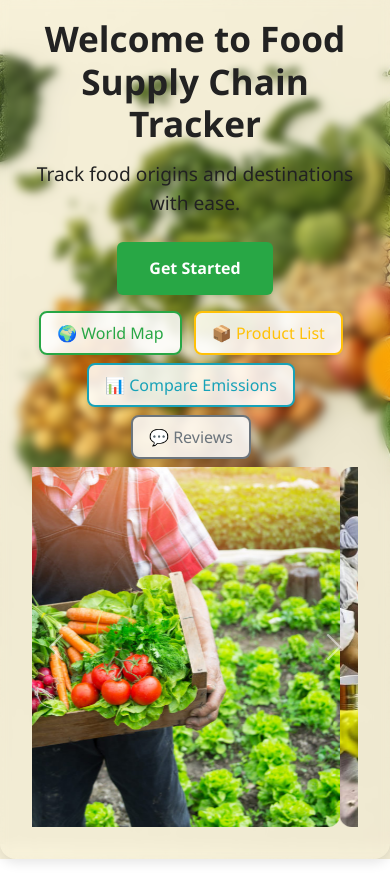
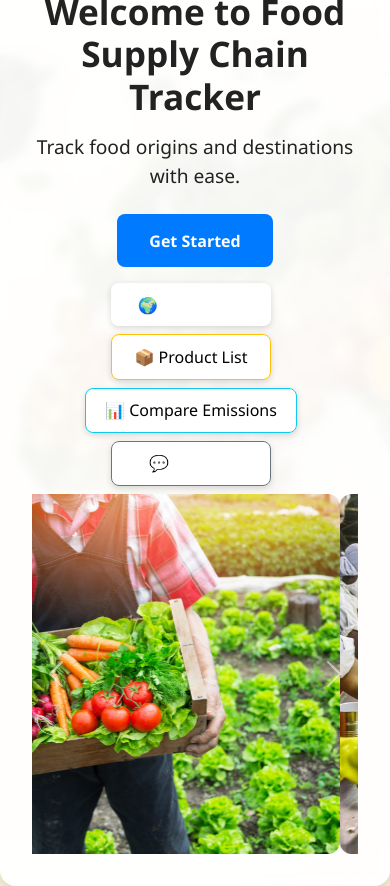
Before and after one commit to nuyemlc/Food-Supply-Chain-Tracker-, a plain HTML site: page Frontend/index.html in a window 390 px wide. Before the commit the page ends 859 px from the top, so only its background shows below. Drawn offline with nearby package versions, Linux system fonts and the light colour scheme.

Commit message:
Changed colours of button & resized them appropriately

```diff
--- a/Frontend/index.html
+++ b/Frontend/index.html
@@ -14,10 +14,10 @@
       <p>Track food origins and destinations with ease.</p>
       <a href="worldmap.html" class="btn btn-primary">Get Started</a>
       <div class="nav-buttons">
-        <a href="worldmap.html" class="btn btn-outline-primary">🌍 World Map</a>
-        <a href="productlist.html" class="btn btn-outline-warning">📦 Product List</a>
-        <a href="compare.html" class="btn btn-outline-info">📊 Compare Emissions</a>
-        <a href="reviews.html" class="btn btn-outline-secondary">💬 Reviews</a>
+        <a href="worldmap.html" class="btn btn-primary">🌍 World Map</a>
+        <a href="productlist.html" class="btn btn-warning">📦 Product List</a>
+        <a href="compare.html" class="btn btn-info">📊 Compare Emissions</a>
+        <a href="reviews.html" class="btn btn-secondary">💬 Reviews</a>
       </div>
     </div>
 
--- a/Frontend/styles.css
+++ b/Frontend/styles.css
@@ -10,6 +10,7 @@ body {
   align-items: center;
   justify-content: center;
 }
+
 .hero {
   max-width: 1200px;
   width: 100%;
@@ -19,13 +20,12 @@ body {
   align-items: center;
   flex-wrap: wrap;
 
-    background-color: rgba (255,255,255,0.95);
+  background-color: rgba(255,255,255,0.95);
   border-radius: 16px;
   box-shadow: 0 4px 12px rgba(0,0,0,0.1);
   backdrop-filter: blur(5px);
 }
 
-    /* Text & button column */
 .hero-content {
   flex: 1;
   min-width: 300px;
@@ -43,21 +43,41 @@ body {
   font-size: 1.2rem;
 }
 
-
 .btn-primary {
-    background-color: #28a745;
+  background-color: #007bff;
   color: #fff;
   border: none;
   padding: 0.9rem 2rem;
   font-weight: 600;
   margin-bottom: 1rem;
+  border-radius: 8px;
+  transition: all 0.3s ease;
+}
+
+.btn-primary:hover {
+  background-color: #0056b3;
+  box-shadow: 0 0 10px rgba(0, 123, 255, 0.5);
 }
 
 .nav-buttons .btn {
+  min-width: 160px;
   margin-right: 0.5rem;
   margin-bottom: 0.5rem;
+  font-weight: 500;
+  padding: 0.6rem 1.2rem;
+  border-radius: 8px;
+  backdrop-filter: blur(4px);
+  background-color: rgba(255, 255, 255, 0.85);
+  box-shadow: 0 2px 6px rgba(0, 0, 0, 0.15);
+  transition: all 0.3s ease;
+  text-align: center;
 }
 
+.nav-buttons .btn:hover {
+  transform: translateY(-2px);
+  box-shadow: 0 4px 10px rgba(0, 0, 0, 0.25);
+  background-color: rgba(255, 255, 255, 1);
+}
 
 .btn-outline-primary {
   border-color: #28a745;
@@ -75,6 +95,7 @@ body {
   border-color: #6c757d;
   color: #6c757d;
 }
+
 .carousel {
   flex: 1;
   min-width: 300px;
@@ -110,30 +131,4 @@ body {
   .hero h1 {
     font-size: 2.2rem;
   }
-
-.nav-buttons .btn {
-    margin-right: 0.5rem;
-    margin-bottom: 0.5rem;
-    font-weight: 500;
-    padding: 0.5rem 1rem;
-    border-radius: 8px;
-    backdrop-filter: blur(4px);
-    background-color: rgba(255, 255, 255, 0.85);
-    box-shadow: 0 2px 6px rgba(0, 0, 0, 0.15);
-    transition: all 0.3s ease;
 }
-
-  .nav-buttons .btn:hover {
-    transform: translateY(-2px);
-    box-shadow: 0 4px 10px rgba(0, 0, 0, 0.25);
-    background-color: rgba(255, 255, 255, 1);
-  }
-
-  .btn-outline-primary,
-  .btn-outline-warning,
-  .btn-outline-info,
-  .btn-outline-secondary {
-    border-width: 2px;
-  }
-
-  }
```
Lines whose indentation alone changed are shown as unchanged.
